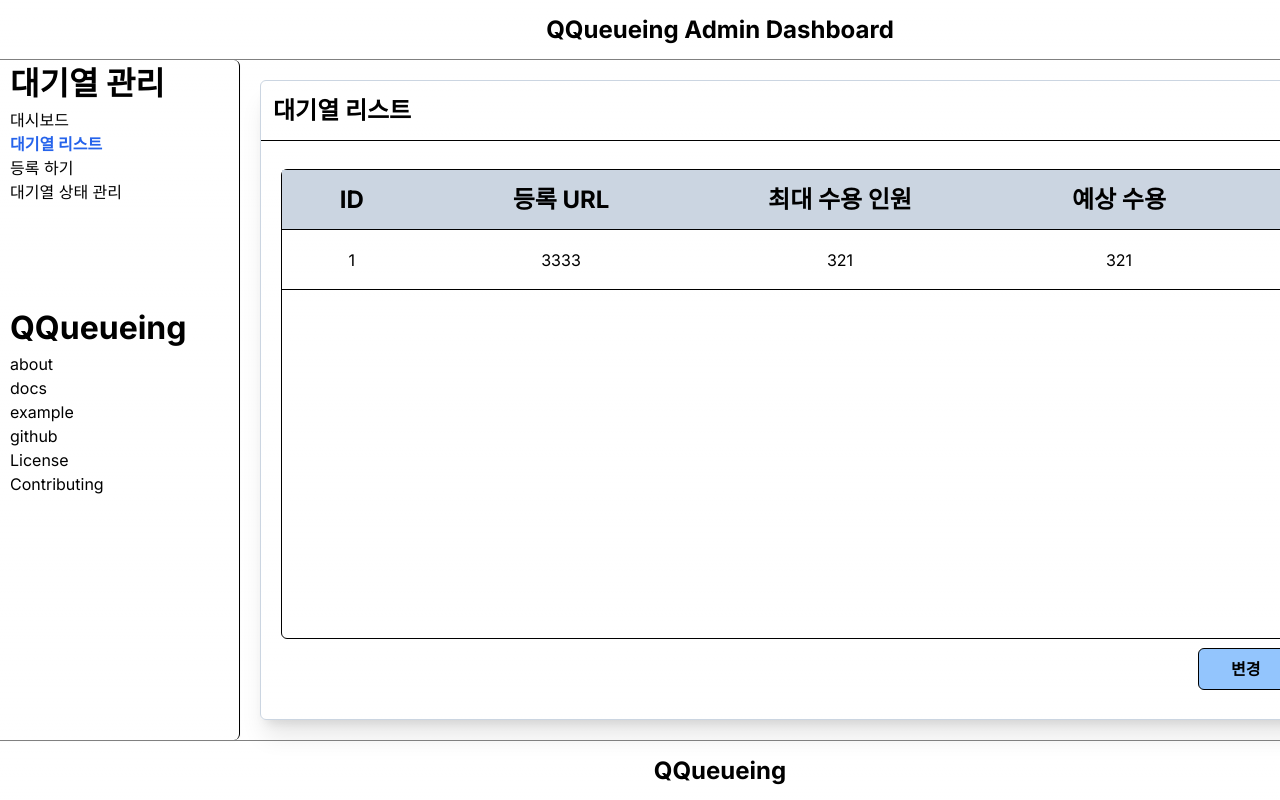
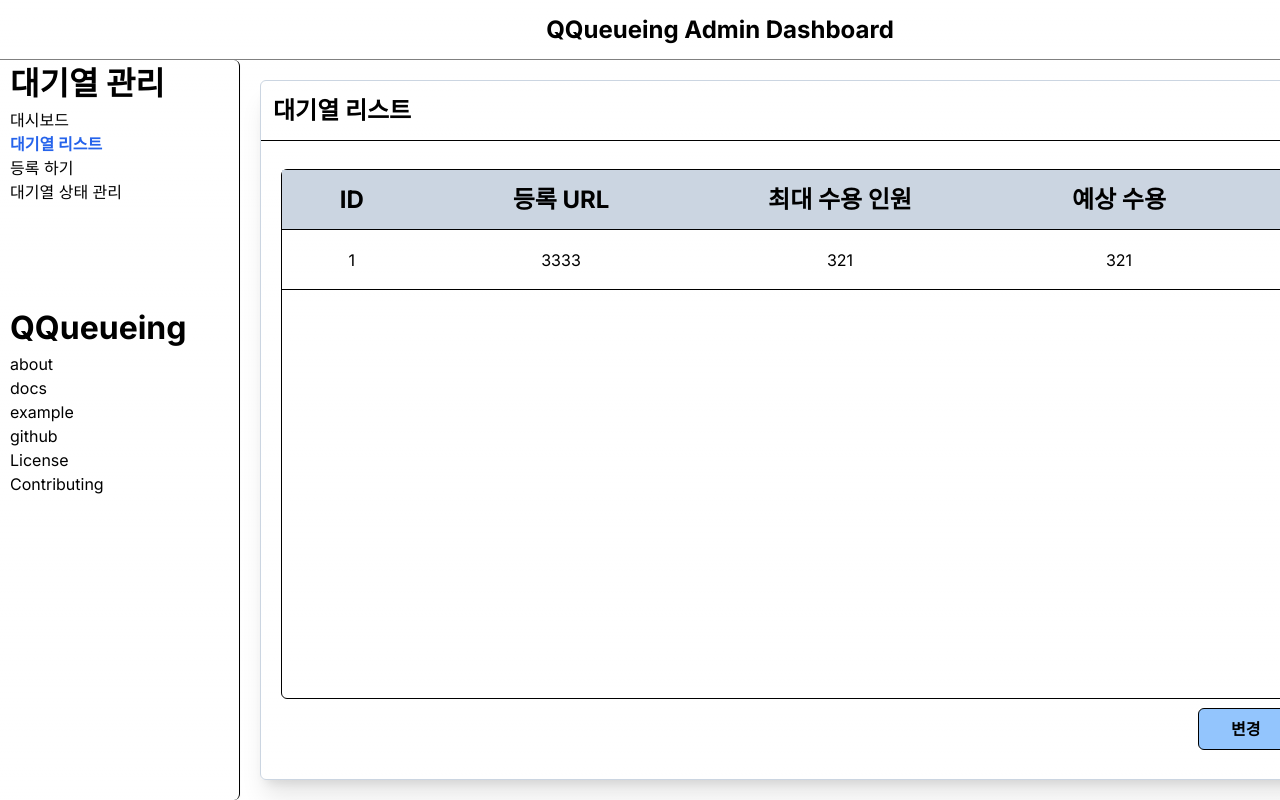
Before and after one commit to EhighG/QQueueing, a Next.js app in the folder src/frontend/: page /list in a window 1280 px wide. Shown: the top 800 px of the page. Built offline with nearby package versions, Linux system fonts and the light colour scheme.

Commit message:
delete: delete footer
- footer의 필요성이 없어 제거

```diff
--- a/src/frontend/src/app/layout.tsx
+++ b/src/frontend/src/app/layout.tsx
@@ -2,7 +2,7 @@ import type { Metadata } from "next";
 import { Inter } from "next/font/google";
 import "./globals.css";
 import { Loading, RQProvider } from "@/shared";
-import { Footer, Header, NavMenu } from "@/widgets";
+import { Header, NavMenu } from "@/widgets";
 import { Suspense } from "react";
 
 const inter = Inter({ subsets: ["latin"] });
@@ -37,7 +37,6 @@ export default function RootLayout({
             </div>
           </main>
         </RQProvider>
-        <Footer />
       </body>
     </html>
   );
--- a/src/frontend/src/widgets/footer/Footer.module.css
+++ /dev/null
@@ -1,13 +0,0 @@
-.footer {
-  display: flex;
-  align-items: center;
-  justify-content: center;
-  height: 60px;
-  width: 100%;
-  border-top: 1px solid gray;
-}
-
-.title {
-  font-size: 1.5rem;
-  font-weight: bold;
-}
--- a/src/frontend/src/widgets/footer/Footer.tsx
+++ /dev/null
@@ -1,12 +0,0 @@
-import React from "react";
-import styles from "./Footer.module.css";
-
-const Footer = () => {
-  return (
-    <footer className={styles.footer}>
-      <p className={styles.title}>QQueueing</p>
-    </footer>
-  );
-};
-
-export default Footer;
--- a/src/frontend/src/widgets/footer/index.ts
+++ /dev/null
@@ -1 +0,0 @@
-export { default as Footer } from "./Footer";
--- a/src/frontend/src/widgets/index.ts
+++ b/src/frontend/src/widgets/index.ts
@@ -1,3 +1,2 @@
-export { Footer } from "./footer";
 export { Header } from "./header";
 export { NavMenu } from "./nav";
```
